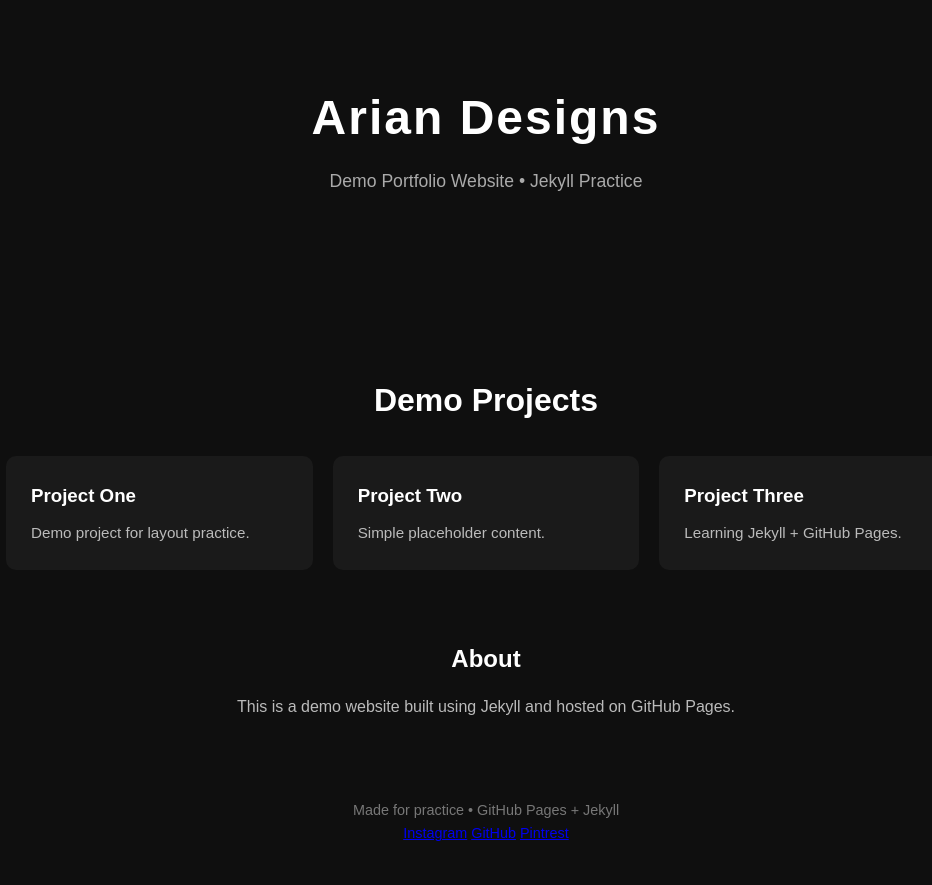
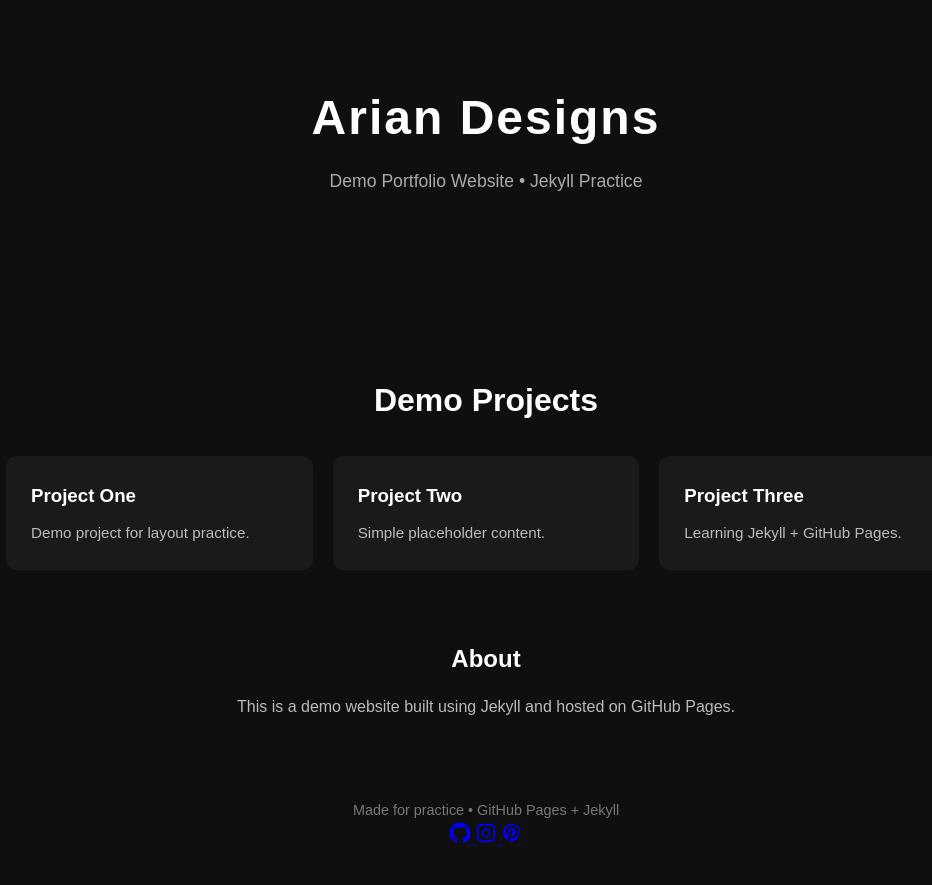
Before and after one commit to ariantechzone-stack/ariantechzone-stack.github.io, a Jekyll site: the page built from index.md, in a window 1280 px wide. Shown: the top 885 px of the page, without its empty margins (154-1086 px from the left). Built offline with Jekyll 4.4.1, drawn with Linux system fonts in a browser that asks for light colours.

Commit message:
Update index.md

```diff
--- a/index.md
+++ b/index.md
@@ -39,9 +39,27 @@ title: Home
   <p>Made for practice • GitHub Pages + Jekyll</p>
 
   <div class="social-links">
-    <a href="https://instagram.com/_arian.designs_" target="_blank">Instagram</a>
-    <a href="https://github.com/ariantechzone-stack" target="_blank">GitHub</a>
-    <a href="https://pinterest.com/ariantech" target="_blank">Pintrest</a>
+    <!-- GitHub -->
+    <a href="https://github.com/yourusername" target="_blank" aria-label="GitHub">
+      <svg viewBox="0 0 24 24" width="22" height="22" fill="currentColor">
+        <path d="M12 .5C5.73.5.5 5.73.5 12c0 5.09 3.29 9.4 7.86 10.93.58.11.79-.25.79-.56v-2.02c-3.2.7-3.87-1.37-3.87-1.37-.53-1.35-1.3-1.71-1.3-1.71-1.06-.72.08-.71.08-.71 1.17.08 1.79 1.2 1.79 1.2 1.04 1.78 2.73 1.27 3.4.97.1-.75.41-1.27.74-1.56-2.55-.29-5.23-1.27-5.23-5.66 0-1.25.45-2.27 1.19-3.07-.12-.29-.52-1.45.11-3.02 0 0 .97-.31 3.18 1.17a11.1 11.1 0 0 1 5.8 0c2.21-1.48 3.18-1.17 3.18-1.17.63 1.57.23 2.73.11 3.02.74.8 1.19 1.82 1.19 3.07 0 4.4-2.69 5.36-5.25 5.65.42.36.79 1.08.79 2.18v3.24c0 .31.21.68.8.56A11.52 11.52 0 0 0 23.5 12C23.5 5.73 18.27.5 12 .5z"/>
+      </svg>
+    </a>
+
+    <!-- Instagram -->
+    <a href="https://instagram.com/yourusername" target="_blank" aria-label="Instagram">
+      <svg viewBox="0 0 24 24" width="22" height="22" fill="currentColor">
+        <path d="M7 2C4.24 2 2 4.24 2 7v10c0 2.76 2.24 5 5 5h10c2.76 0 5-2.24 5-5V7c0-2.76-2.24-5-5-5H7zm10 2a3 3 0 0 1 3 3v10a3 3 0 0 1-3 3H7a3 3 0 0 1-3-3V7a3 3 0 0 1 3-3h10zm-5 3.2A4.8 4.8 0 1 0 16.8 12 4.81 4.81 0 0 0 12 7.2zm0 7.9A3.1 3.1 0 1 1 15.1 12 3.1 3.1 0 0 1 12 15.1zm4.9-8.4a1.1 1.1 0 1 1-1.1-1.1 1.1 1.1 0 0 1 1.1 1.1z"/>
+      </svg>
+    </a>
+
+    <!-- Pinterest -->
+    <a href="https://pinterest.com/yourusername" target="_blank" aria-label="Pinterest">
+      <svg viewBox="0 0 24 24" width="22" height="22" fill="currentColor">
+        <path d="M12 2C6.48 2 2 6.25 2 11.49c0 3.83 2.4 7.22 6.18 8.5-.09-.72-.17-1.83.03-2.62.18-.75 1.17-4.77 1.17-4.77s-.3-.6-.3-1.49c0-1.4.82-2.44 1.83-2.44.86 0 1.28.65 1.28 1.43 0 .87-.55 2.17-.84 3.38-.24 1.01.51 1.83 1.51 1.83 1.82 0 3.22-1.92 3.22-4.69 0-2.45-1.76-4.16-4.27-4.16-2.91 0-4.62 2.18-4.62 4.44 0 .88.34 1.83.76 2.34.08.1.09.19.07.29-.08.32-.26 1.01-.29 1.15-.05.18-.16.22-.37.13-1.38-.64-2.24-2.64-2.24-4.25 0-3.46 2.51-6.64 7.24-6.64 3.8 0 6.76 2.71 6.76 6.34 0 3.78-2.38 6.82-5.68 6.82-1.11 0-2.15-.58-2.51-1.26l-.68 2.6c-.25.96-.93 2.16-1.39 2.89.42.13.86.2 1.32.2 5.52 0 10-4.25 10-9.49C22 6.25 17.52 2 12 2z"/>
+      </svg>
+    </a>
   </div>
 </footer>
+
 </div>
```
